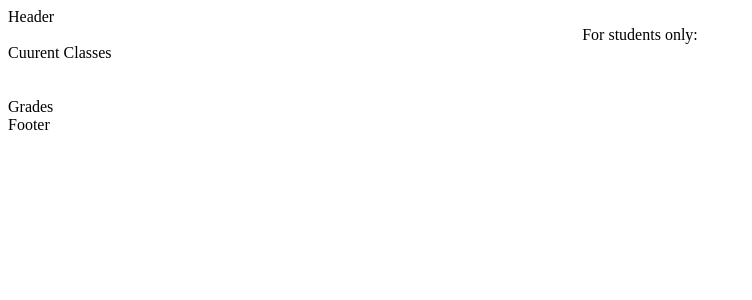
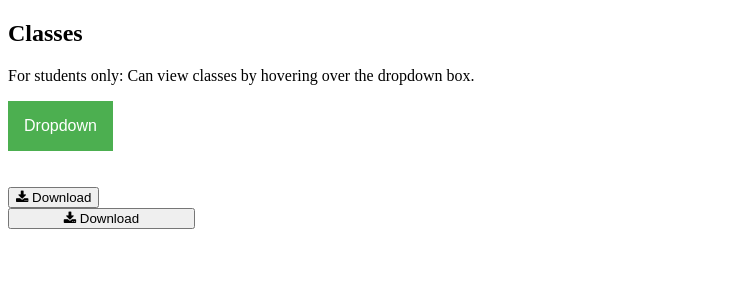
Before and after one commit to gabrielgrc78/Site-Dynamite, a PHP site: page /html/students.html in a window 1280 px wide. Shown: the top 300 px of the page, without its empty margins (0-752 px from the left). Run offline with PHP 8.4, Linux system fonts and the light colour scheme.

Commit message:
update notes
Signed-off-by: Marcus Salas <marcussalas2@gmail.com>

```diff
--- a/Proj-Dynamite/css/main.css
+++ b/Proj-Dynamite/css/main.css
@@ -38,3 +38,7 @@
 .footer {
   background: #90EE90;
 }
+body{
+  background-image: url("https://www.google.com/imgres?imgurl=https%3A%2F%2Fwww.educationcorner.com%2Fimages%2Ffeatured-study-habits-succesful-students.jpg&imgrefurl=https%3A%2F%2Fwww.educationcorner.com%2Fhabits-of-successful-students.html&docid=O9dGSbkusoZ3NM&tbnid=5J5paly5vbBt_M%3A&vet=12ahUKEwiL24uhkqvjAhUQ11kKHYaQAhI4ZBAzKB8wH3oECAEQLA..i&w=1200&h=630&bih=625&biw=1366&q=picture%20of%20students&ved=2ahUKEwiL24uhkqvjAhUQ11kKHYaQAhI4ZBAzKB8wH3oECAEQLA&iact=mrc&uact=8")
+  background-color: #bfff00;
+}
--- a/Proj-Dynamite/html/students.html
+++ b/Proj-Dynamite/html/students.html
@@ -1,14 +1,68 @@
-<div class="wrapper">
-    <header class="header">Header</header>
-    <article class="main">
-<center>For students only:</center>
-</article>
-<aside class="aside aside-1">Cuurent Classes</aside>
-<br>
-<br>
-<aside class="aside aside-2">Grades</aside>
-<footer class="footer">Footer</footer>
+<!DOCTYPE html>
+<html>
+<head>
+<meta name="viewport" content="width=device-width, initial-scale=1">
+<style>
+.dropbtn {
+  background-color: #4CAF50;
+  color: white;
+  padding: 16px;
+  font-size: 16px;
+  border: none;
+}
+
+.dropdown {
+  position: relative;
+  display: inline-block;
+}
+
+.dropdown-content {
+  display: none;
+  position: absolute;
+  background-color: #f1f1f1;
+  min-width: 160px;
+  box-shadow: 0px 8px 16px 0px rgba(0,0,0,0.2);
+  z-index: 1;
+}
+
+.dropdown-content a {
+  color: black;
+  padding: 12px 16px;
+  text-decoration: none;
+  display: block;
+}
+
+.dropdown-content a:hover {background-color: #ddd;}
+
+.dropdown:hover .dropdown-content {display: block;}
+
+.dropdown:hover .dropbtn {background-color: #3e8e41;}
+</style>
+</head>
+<body>
+
+<h2>Classes</h2>
+<p>For students only: Can view classes by hovering over the dropdown box.</p>
+
+<div class="dropdown">
+  <button class="dropbtn">Dropdown</button>
+  <div class="dropdown-content">
+    <a href="#">Subjects</a>
+    <a href="#">Grades</a>
+    <a href="#">Next Steps</a>
+  </div>
+  <br>
+  <br>
+  <br>
+  <!-- Add icon library -->
+<link rel="stylesheet" href="https://cdnjs.cloudflare.com/ajax/libs/font-awesome/4.7.0/css/font-awesome.min.css">
+
+<!-- Auto width -->
+<button class="btn"><i class="fa fa-download"></i> Download</button>
+
+<!-- Full width -->
+<button class="btn" style="width:100%"><i class="fa fa-download"></i> Download</button>
 </div>
-</br>
-</br>
-</br>
+
+</body>
+</html>
```
Also changed, not shown: Proj-Dynamite/css/student.css (+56 -1 lines), Proj-Dynamite/html/index.html (+18 -14 lines).
